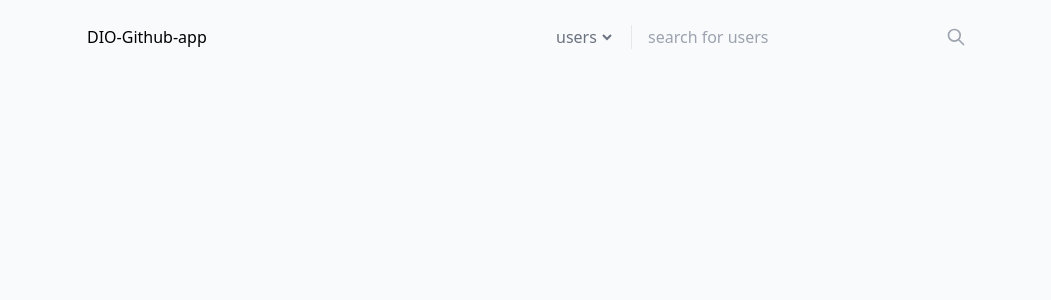
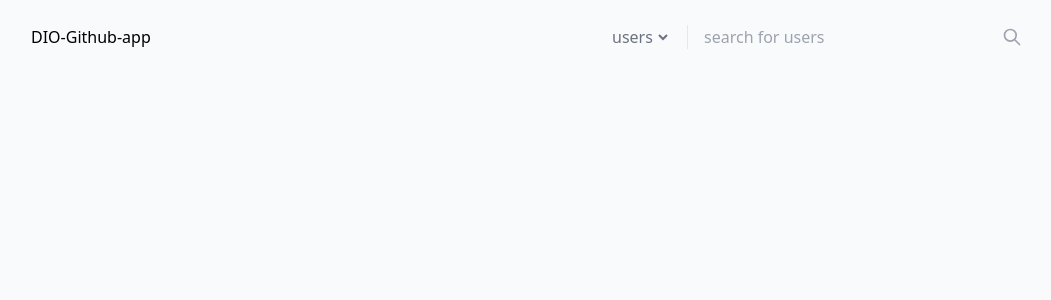
Before and after one commit to ifilipe-lype/dio-github-app, a React (Create React App) app: page / in a window 1280 px wide. Shown: the top 300 px of the page, without its empty margins (105-1156 px from the left). Built offline with nearby package versions, Linux system fonts and the light colour scheme; the HTML template or start-up script is replaced by a standard one.

Commit message:
fix: refactors to include a container

```diff
--- a/src/App.tsx
+++ b/src/App.tsx
@@ -9,14 +9,12 @@ function App() {
   return (
     <GithubContextProvider>
       <div className="flex flex-col min-h-screen gap-16 items-center">
-        <div className="max-w-4xl w-full flex flex-col items-center">
+        <div className="app-container">
           <Header />
         </div>
-        <div>
           <Routes>
             <Route path="/profile/:username" element={<Profile />} />
           </Routes>
-        </div>
       </div>
     </GithubContextProvider>
   );
```
